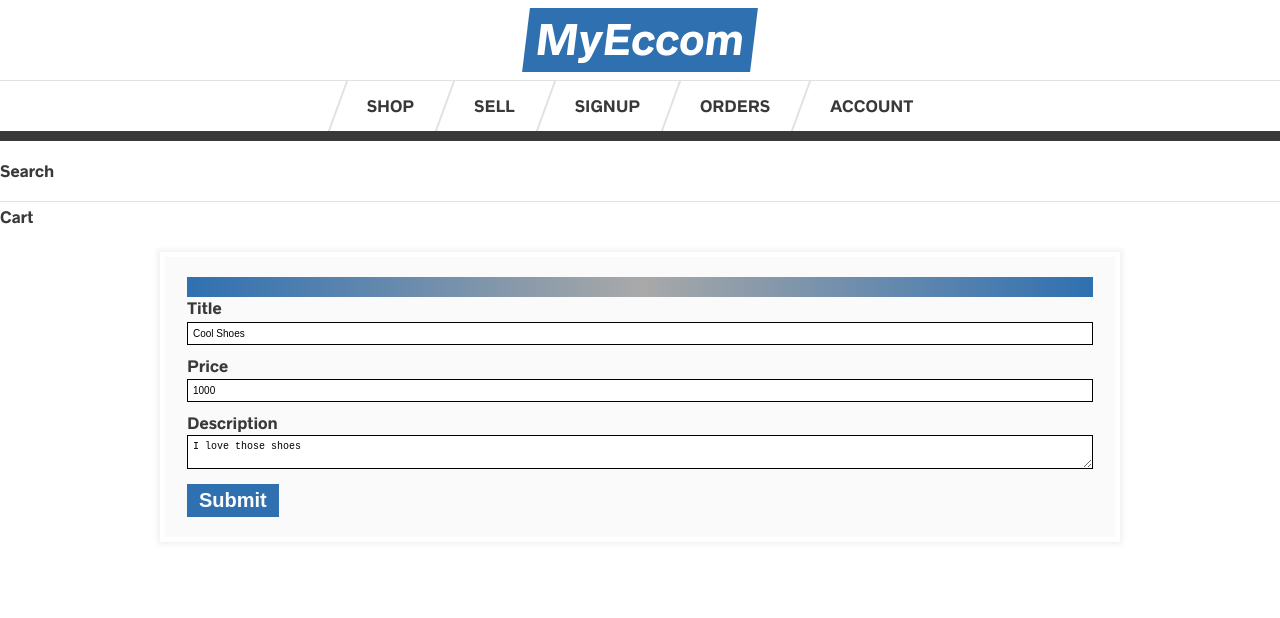
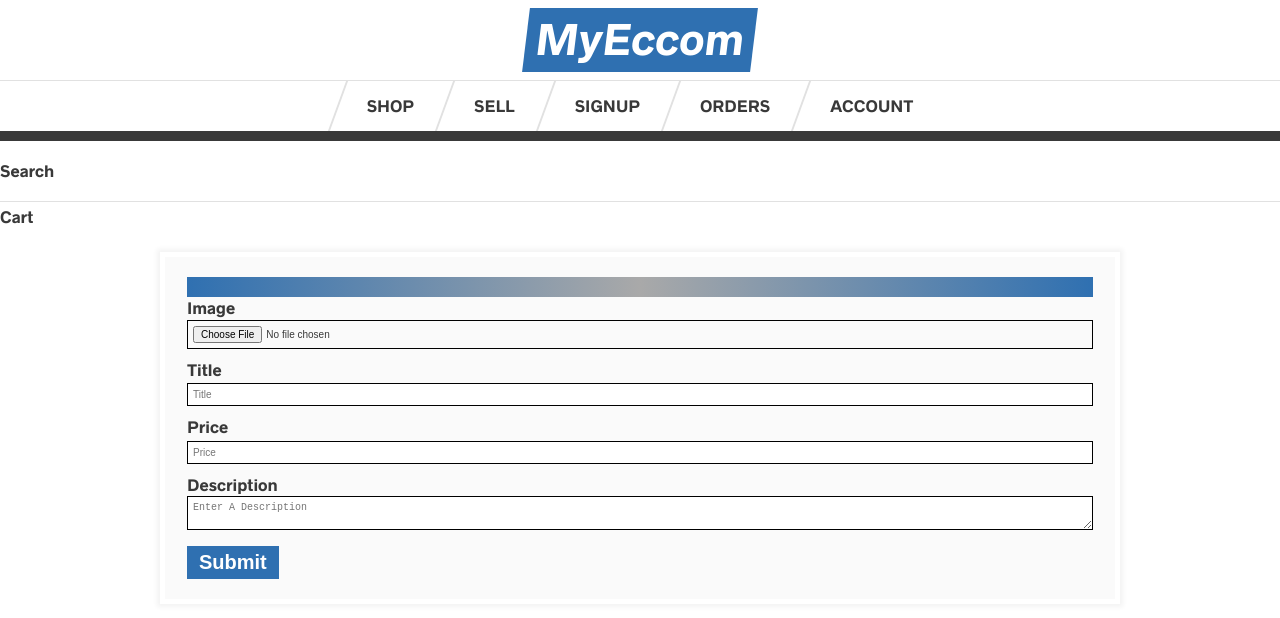
Before and after one commit to stephmen/Frontend, a Next.js app: page /sell in a window 1280 px wide. Shown: the top 618 px of the page. Built offline with nearby package versions, Linux system fonts and the light colour scheme.

Commit message:
Update Items Fully Tested Working

```diff
--- /dev/null
+++ b/components/CreateItemHooks.js
@@ -0,0 +1,143 @@
+import React, { useState, useEffect } from "react";
+import { useForm } from "react-hook-form";
+import { useMutation } from "@apollo/react-hooks";
+import gql from "graphql-tag";
+import Router from "next/router";
+import Form from "./styles/Form";
+import formatMoney from "../lib/formatMoney";
+import Error from "./ErrorMessage";
+import { withApollo } from "../lib/apollo";
+
+const CREATE_ITEM_MUTATION = gql`
+  mutation CREATE_ITEM_MUTATION(
+    $title: String!
+    $description: String!
+    $price: Int!
+    $image: String
+    $largeImage: String
+  ) {
+    createItem(
+      title: $title
+      description: $description
+      price: $price
+      image: $image
+      largeImage: $largeImage
+    ) {
+      id
+    }
+  }
+`;
+
+const CreateItemHooks = props => {
+  const [addItem, { data, loading, error }] = useMutation(
+    CREATE_ITEM_MUTATION,
+    {
+      onCompleted(data) {
+        console.log(data.createItem.id);
+        Router.push({
+          pathname: "/item",
+          query: { id: data.createItem.id }
+        });
+      }
+    }
+  );
+  const { handleSubmit, register, errors, reset } = useForm();
+
+  const [images, setImageUrl] = useState({});
+
+  const onSubmit = (values, e) => {
+    values.price = parseInt(values.price);
+    addItem({
+      variables: {
+        ...values,
+        ...images
+      }
+    });
+    e.target.reset();
+  };
+  const uploadFile = async e => {
+    console.log("uploading file...");
+    const files = e.target.files;
+    const data = new FormData();
+    data.append("file", files[0]);
+    data.append("upload_preset", "myeccom");
+
+    const res = await fetch(
+      "https://api.cloudinary.com/v1_1/daijqhfen/image/upload",
+      {
+        method: "POST",
+        body: data
+      }
+    );
+    const file = await res.json();
+    console.log(file);
+    setImageUrl({
+      image: file.secure_url,
+      largeImage: file.eager[0].secure_url
+    });
+  };
+  useEffect(() => console.log("with useEffect: " + images.image));
+
+  return (
+    <Form onSubmit={handleSubmit(onSubmit)}>
+      <Error error={error} />
+      <fieldset disabled={loading} aria-busy={loading}>
+        <label htmlFor="file">
+          Image
+          <input
+            type="file"
+            id="file"
+            name="file"
+            placeholder="Upload an image"
+            required
+            onChange={uploadFile}
+          />
+          {images.image && (
+            <img width="200" src={images.image} alt="Upload Preview" />
+          )}
+        </label>
+        <label htmlFor="title">
+          Title
+          <input
+            type="text"
+            id="title"
+            name="title"
+            placeholder="Title"
+            ref={register({
+              required: "Required"
+            })}
+          />
+        </label>
+
+        <label htmlFor="price">
+          Price
+          <input
+            type="number"
+            id="price"
+            name="price"
+            placeholder="Price"
+            ref={register({
+              required: "Required"
+            })}
+          />
+        </label>
+
+        <label htmlFor="description">
+          Description
+          <textarea
+            id="description"
+            name="description"
+            placeholder="Enter A Description"
+            ref={register({
+              required: "Required"
+            })}
+          />
+        </label>
+        <button type="submit">Submit</button>
+      </fieldset>
+    </Form>
+  );
+};
+
+export default withApollo(CreateItemHooks);
+export { CREATE_ITEM_MUTATION };
--- a/components/CreateItems.js
+++ /dev/null
@@ -1,110 +0,0 @@
-import React, { Component } from 'react';
-import { Mutation } from 'react-apollo';
-import gql from 'graphql-tag';
-import Router from 'next/router';
-import Form from './styles/Form';
-import formatMoney from '../lib/formatMoney';
-import Error from './ErrorMessage';
-import { withApollo } from '../lib/apollo';
-import { withTheme } from 'styled-components';
-const CREATE_ITEM_MUTATION = gql`
-  mutation CREATE_ITEM_MUTATION(
-    $title: String!
-    $description: String!
-    $price: Int!
-    $image: String
-    $largeImage: String
-  ) {
-    createItem(
-      title: $title
-      description: $description
-      price: $price
-      image: $image
-      largeImage: $largeImage
-    ) {
-      id
-    }
-  }
-`;
-
-class CreateItem extends Component {
-  state = {
-    title: 'Cool Shoes',
-    description: 'I love those shoes',
-    image: 'dog.jpg',
-    largeImage: 'large-dog.jpg',
-    price: 1000,
-  };
-  handleChange = e => {
-    const { name, type, value } = e.target;
-    const val = type === 'number' ? parseFloat(value) : value;
-    this.setState({ [name]: val });
-  };
-  render() {
-    return (
-      <Mutation mutation={CREATE_ITEM_MUTATION} variables={this.state}>
-        {(createItem, { loading, error }) => (
-          <Form
-            onSubmit={async e => {
-              // Stop the form from submitting
-              e.preventDefault();
-              // call the mutation
-              const res = await createItem();
-              // change them to the single item page
-              console.log(res);
-              Router.push({
-                pathname: '/item',
-                query: { id: res.data.createItem.id },
-              });
-            }}
-          >
-            <Error error={error} />
-            <fieldset disabled={loading} aria-busy={loading}>
-              <label htmlFor="title">
-                Title
-                <input
-                  type="text"
-                  id="title"
-                  name="title"
-                  placeholder="Title"
-                  required
-                  value={this.state.title}
-                  onChange={this.handleChange}
-                />
-              </label>
-
-              <label htmlFor="price">
-                Price
-                <input
-                  type="number"
-                  id="price"
-                  name="price"
-                  placeholder="Price"
-                  required
-                  value={this.state.price}
-                  onChange={this.handleChange}
-                />
-              </label>
-
-              <label htmlFor="description">
-                Description
-                <textarea
-                  id="description"
-                  name="description"
-                  placeholder="Enter A Description"
-                  required
-                  value={this.state.description}
-                  onChange={this.handleChange}
-                />
-              </label>
-              <button type="submit">Submit</button>
-            </fieldset>
-          </Form>
-        )}
-      </Mutation>
-    );
-  }
-}
-
-export default withApollo(CreateItem);
-export { CREATE_ITEM_MUTATION };
--- a/package.json
+++ b/package.json
@@ -11,6 +11,7 @@
     "heroku-postbuild": "next build"
   },
   "dependencies": {
+    "@apollo/react-hooks": "^3.1.3",
     "@types/react": "^16.9.7",
     "apollo-boost": "^0.4.4",
     "graphql": "^14.5.8",
@@ -21,6 +22,7 @@
     "react": "^16.10.2",
     "react-apollo": "^3.1.3",
     "react-dom": "16.10.2",
+    "react-hook-form": "^4.2.2",
     "styled-components": "^4.4.0",
     "typescript": "^3.6.4"
   }
--- a/pages/_app.js
+++ b/pages/_app.js
@@ -10,7 +10,7 @@ class MyApp extends App {
       pageProps = await Component.getInitialProps(ctx);
     }
     //this expose the query to the users
-    pageProps.quert = ctx.query;
+    pageProps.query = ctx.query;
     return { pageProps }
   }
   render() {
--- a/pages/sell.js
+++ b/pages/sell.js
@@ -1,8 +1,8 @@
 import Link from 'next/link';
-import CreateItem from "../components/CreateItems"
+import CreateItemHooks from "../components/CreateItemHooks"
 const Sell = props => (
   <div>
-    <CreateItem />
+    <CreateItemHooks />
   </div>
 );
 
```
Also changed, not shown: components/UpdateItem.js (added, +108 -0 lines), pages/update.js (added, +9 -0 lines), 1 other file (tests, documents, lock files or other folders).
